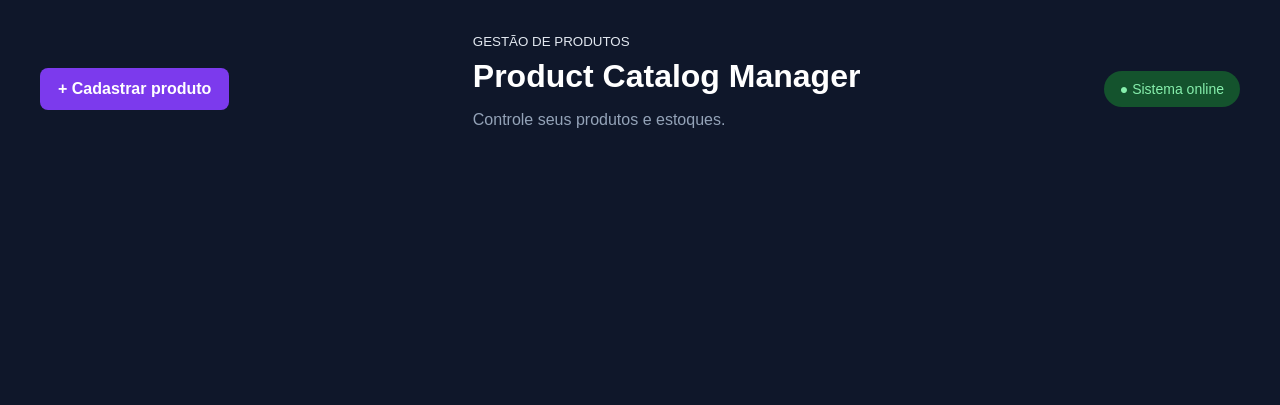
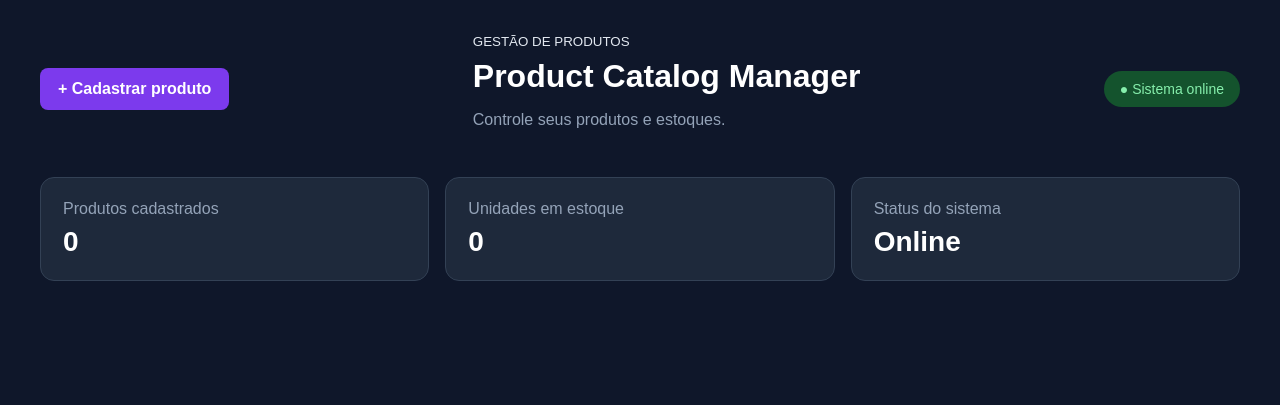
Before and after one commit to baieu666/Product-Catalog-Manager, a Flask app: page / in a window 1280 px wide. Shown: the top 405 px of the page. Run offline with Flask 3, Linux system fonts and the light colour scheme.

Commit message:
Reforma Visual
Melhora layout e dashboard do site

```diff
--- a/static/style.css
+++ b/static/style.css
@@ -235,3 +211,95 @@ input {
 .botao-editar:hover {
     background-color: #7c3aed;
 }
+
+.botao-excluir {
+    width: auto;
+    padding: 8px 16px;
+    border: none;
+    border-radius: 8px;
+    color: white;
+    background-color: #b42318;
+    font-weight: bold;
+    cursor: pointer;
+}
+
+.botao-excluir:hover {
+    background-color: #d92d20;
+}
+
+.dashboard-stats {
+    display: grid;
+    grid-template-columns: repeat(3, 1fr);
+    gap: 16px;
+    margin: 28px 0;
+}
+
+.stat-card {
+    padding: 22px;
+    border: 1px solid #334155;
+    border-radius: 14px;
+    background-color: #1e293b;
+}
+
+.stat-card span {
+    display: block;
+    margin-bottom: 8px;
+    color: #94a3b8;
+}
+
+.stat-card strong {
+    color: white;
+    font-size: 28px;
+}
+
+.empty-state {
+    grid-column: 1 / -1;
+    padding: 50px 20px;
+    border: 1px dashed #64748b;
+    border-radius: 14px;
+    color: #cbd5e1;
+    text-align: center;
+}
+
+.empty-state h2 {
+    margin-bottom: 10px;
+    color: white;
+}
+
+.empty-state a {
+    display: inline-block;
+    margin-top: 18px;
+    padding: 10px 16px;
+    border-radius: 8px;
+    color: white;
+    background-color: #7c3aed;
+    font-weight: bold;
+    text-decoration: none;
+}
+
+.empty-state a:hover {
+    background-color: #6d28d9;
+}
+
+@media (max-width: 768px) {
+    body {
+        padding: 20px;
+    }
+
+    .page-header {
+        flex-direction: column;
+        align-items: flex-start;
+    }
+
+    .dashboard-stats {
+        grid-template-columns: 1fr;
+    }
+
+    .product-grid {
+        grid-template-columns: 1fr;
+    }
+
+    .product-header {
+        flex-direction: column;
+    }
+}
--- a/templates/index.html
+++ b/templates/index.html
@@ -23,6 +23,23 @@
             <span class="status">● Sistema online</span>
         </header>
 
+        <section class="dashboard-stats">
+    <div class="stat-card">
+        <span>Produtos cadastrados</span>
+        <strong>{{ produtos | length }}</strong>
+    </div>
+
+    <div class="stat-card">
+        <span>Unidades em estoque</span>
+        <strong>{{ produtos | sum(attribute="estoque") }}</strong>
+    </div>
+
+    <div class="stat-card">
+        <span>Status do sistema</span>
+        <strong>Online</strong>
+    </div>
+</section>
+
         <section class="product-grid">
     {% for produto in produtos %}
         <article class="product-card">
@@ -30,6 +47,16 @@
                 <div>
                     <h2>{{ produto["nome"] }}</h2>
                     <p>SKU: {{ produto.get("sku", "Não informado") }}</p>
+    {% if not produtos %}
+    <div class="empty-state">
+        <h2>Nenhum produto cadastrado</h2>
+        <p>Comece adicionando seu primeiro produto ao catálogo.</p>
+
+        <a href="{{ url_for('cadastrar_produto_web') }}">
+            Cadastrar primeiro produto
+        </a>
+    </div>
+{% endif %}
                 </div>
 
                 <span class="stock-badge">
```
Also changed, not shown: other parts of static/style.css (+25 -49 lines).
